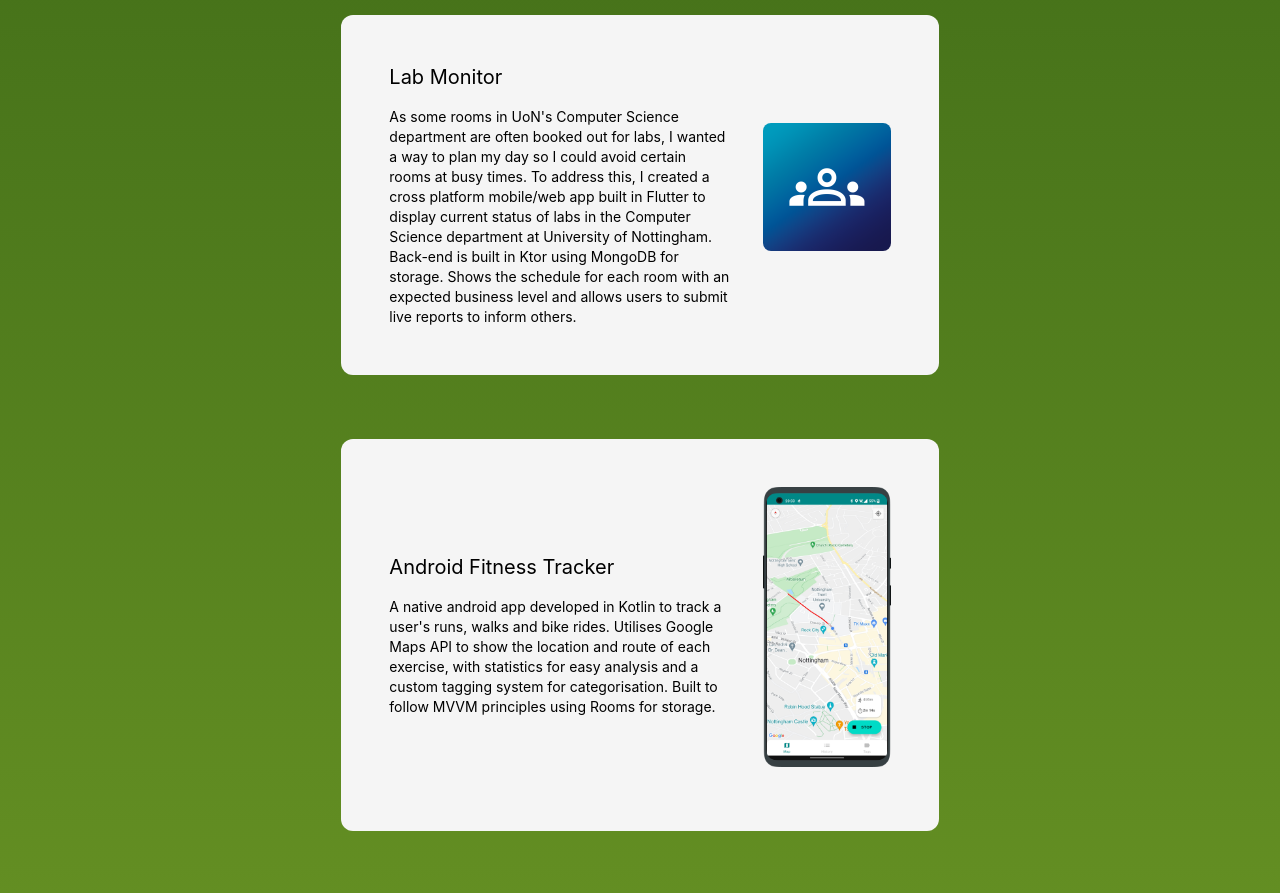
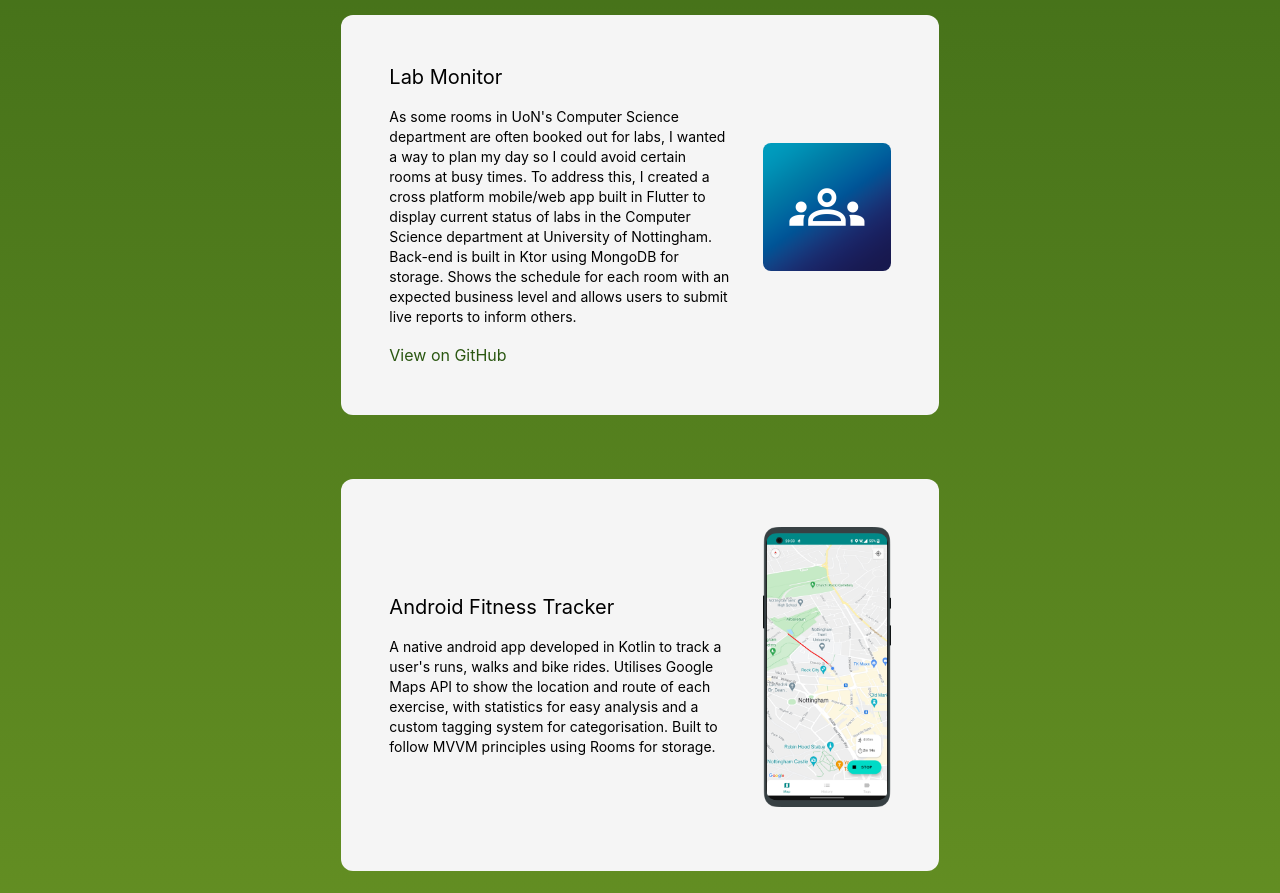
Before and after one commit to aidandagnall/aidandagnall.github.io, a React (Create React App) app: page / in a window 1280 px wide. Shown: the part 1745-2638 px from the top of the page. Built offline with nearby package versions, Linux system fonts and the light colour scheme; the HTML template or start-up script is replaced by a standard one.

Commit message:
Add link for lab monitor

```diff
--- a/src/pages/Home.jsx
+++ b/src/pages/Home.jsx
@@ -55,6 +55,7 @@ function Home(props) {
                         to submit live reports to inform others."
                         img={LabMonitorIcon}
                         img_styling='rounded-3xl'
+                        link='https://github.com/aidandagnall/lab_monitor_client'
                     />
                     <ProjectCard
                         title='Android Fitness Tracker'
```
